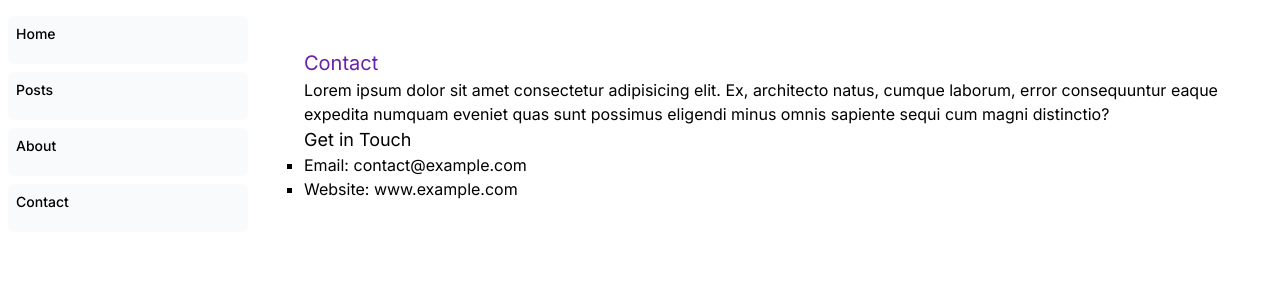
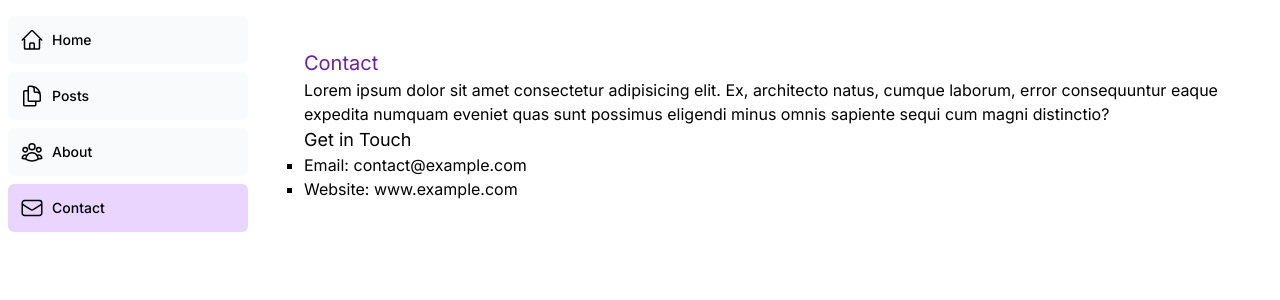
Before and after one commit to rawdaymohamed/BlogNext-LinkedIn-project, a Next.js app: page /blog/contact in a window 1280 px wide. Shown: the top 300 px of the page. Built offline with nearby package versions, Linux system fonts and the light colour scheme.

Commit message:
Feat: Adjust style for visited links on nav-bar using clsx library

```diff
--- a/src/app/ui/components/nav-links.tsx
+++ b/src/app/ui/components/nav-links.tsx
@@ -1,26 +1,26 @@
-'use client';
+"use client";
 import {
   UserGroupIcon,
   HomeIcon,
   DocumentDuplicateIcon,
-  EnvelopeIcon
-} from '@heroicons/react/24/outline';
+  EnvelopeIcon,
+} from "@heroicons/react/24/outline";
 
 // Map of links to display in the side navigation.
 // Depending on the size of the application, this would be stored in a database.
-import { usePathname } from 'next/navigation';
-import Link from 'next/link';
-import clsx from 'clsx';
+import { usePathname } from "next/navigation";
+import Link from "next/link";
+import clsx from "clsx";
 
 const links = [
-  { name: 'Home', href: '/', icon: HomeIcon  },
+  { name: "Home", href: "/", icon: HomeIcon },
   {
-    name: 'Posts',
-    href: '/blog/posts',
+    name: "Posts",
+    href: "/blog/posts",
     icon: DocumentDuplicateIcon,
   },
-  { name: 'About', href: '/blog/about', icon: UserGroupIcon},
-  { name: 'Contact', href: '/blog/contact', icon: EnvelopeIcon },
+  { name: "About", href: "/blog/about", icon: UserGroupIcon },
+  { name: "Contact", href: "/blog/contact", icon: EnvelopeIcon },
 ];
 
 export default async function NavLinks() {
@@ -33,14 +33,18 @@ export default async function NavLinks() {
           <Link
             key={link.name}
             href={link.href}
-            className="'flex h-[48px] grow items-center justify-center gap-2 rounded-md bg-gray-50 p-3 text-sm font-medium hover:bg-purple-100 md:flex-none md:justify-start md:p-2 md:px-3'"
+            className={clsx(
+              'flex h-[48px] grow items-center justify-center gap-2 rounded-md bg-gray-50 p-3 text-sm font-medium hover:bg-purple-200 md:flex-none md:justify-start md:p-2 md:px-3',
+              {
+                'bg-purple-200': pathname === link.href,
+              }
+            )}
           >
-            {/* <LinkIcon className="w-6" /> */}
+            <LinkIcon className="w-6" />
             <p className="hidden md:block">{link.name}</p>
           </Link>
         );
       })}
-
     </>
   );
 }
```
